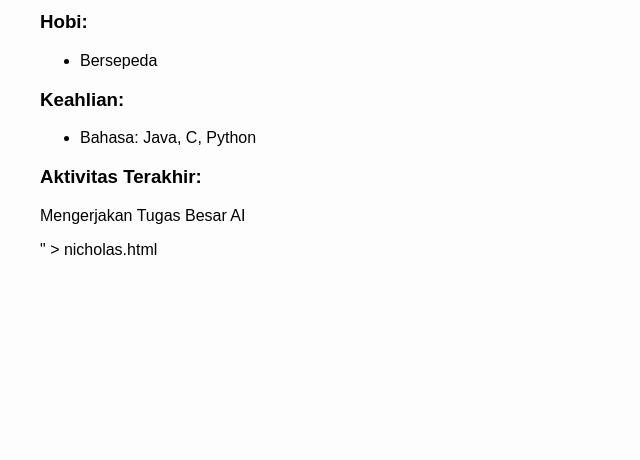
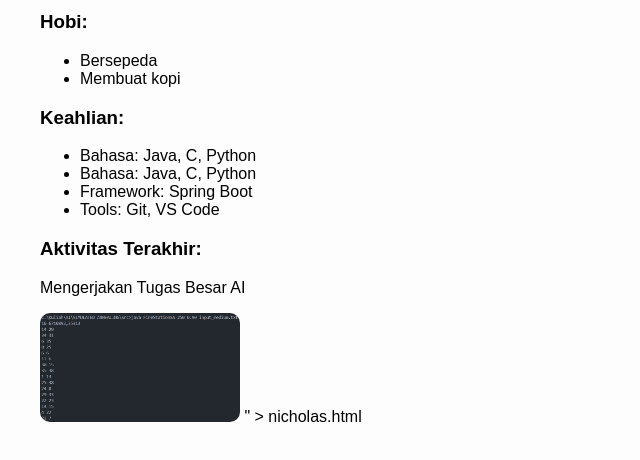
Before and after one commit to nicholasvittorio/praktek_kelompok_kolaborasi_super_team, a plain HTML site: page nicholas.html in a window 1280 px wide. Shown: the part 260-720 px from the top of the page, without its empty margins (0-640 px from the left). Drawn offline with Linux system fonts and the light colour scheme.

Commit message:
Edit index, nicholas page, and add image

```diff
--- a/nicholas.html
+++ b/nicholas.html
@@ -28,15 +28,20 @@
   <h3>Hobi:</h3>
   <ul>
     <li>Bersepeda</li>
+    <li>Membuat kopi</li>
   </ul>
 
   <h3>Keahlian:</h3>
   <ul>
     <li>Bahasa: Java, C, Python</li>
+        <li>Bahasa: Java, C, Python</li>
+    <li>Framework: Spring Boot</li>
+    <li>Tools: Git, VS Code</li>
   </ul>
 
   <h3>Aktivitas Terakhir:</h3>
   <p>Mengerjakan Tugas Besar AI</p>
+  <img src="images/terakhir.png" alt="Nicholas" width="200">
 
 </body>
 
```
Also changed, not shown: index.html (+3 -3 lines), images/terakhir.png (added).
